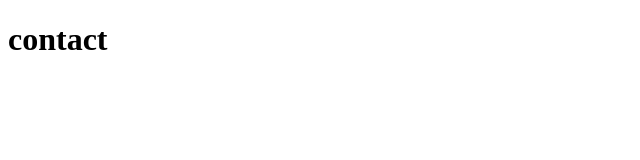
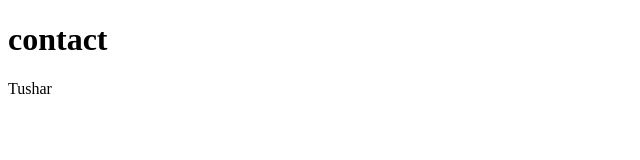
Before and after one commit to MeTushar/trygit, a plain HTML site: page contact.html in a window 1280 px wide. Shown: the full height of the page, 0-640 px from the left. Drawn offline with Linux system fonts and the light colour scheme.

Commit message:
contact changes

```diff
--- a/contact.html
+++ b/contact.html
@@ -6,5 +6,6 @@
 </head>
 <body>
 	<h1>contact</h1>
+	<p>Tushar</p>
 </body>
 </html>
```
